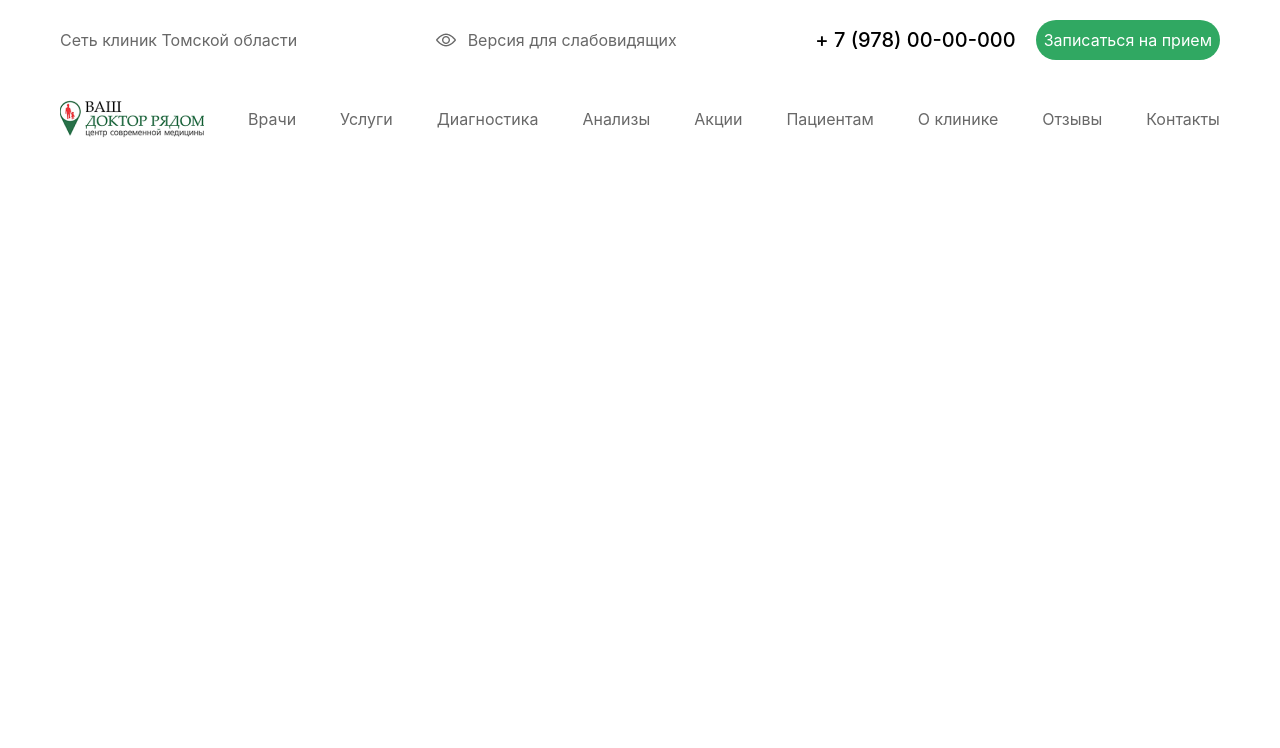
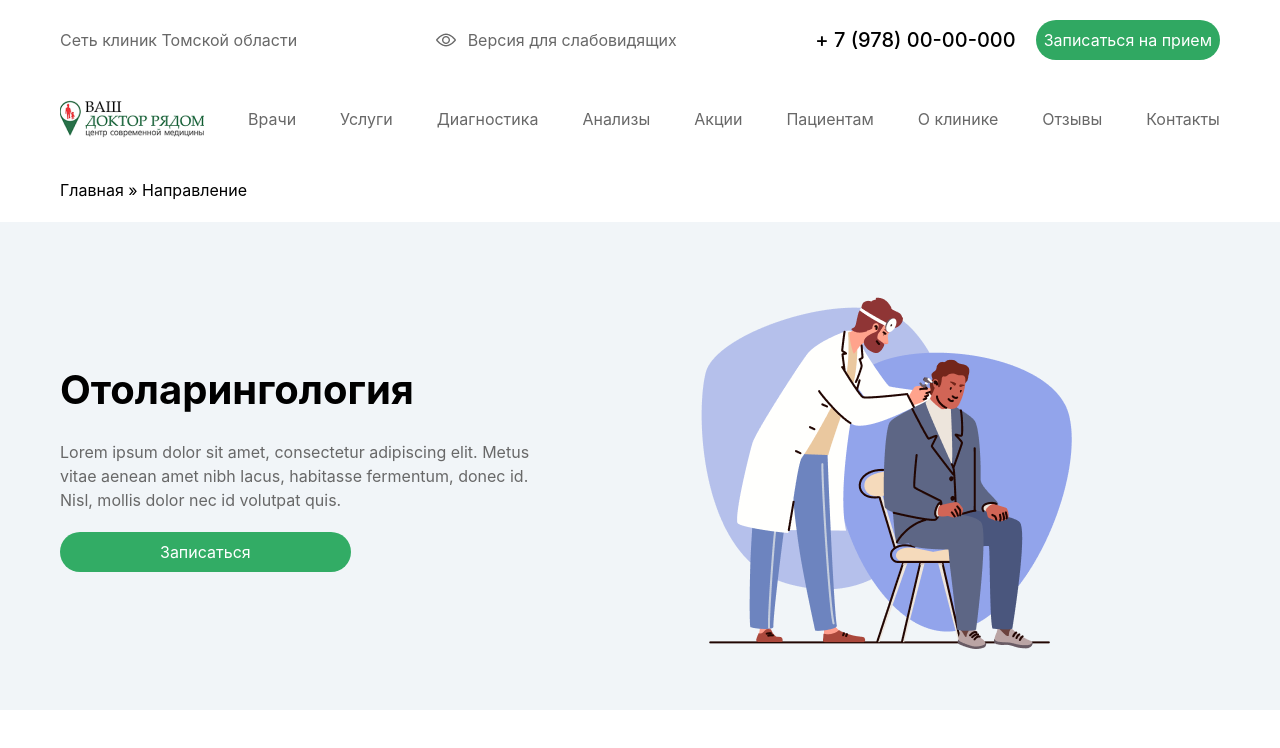
Before and after one commit to Abubakr-63/Main-Exam, a website: page src/Page2.html in a window 1280 px wide. Drawn offline with nearby package versions, Linux system fonts and the light colour scheme; files that its build step writes are made by us from their sources.

Commit message:
Feat: new page

```diff
--- a/src/Page2.html
+++ b/src/Page2.html
@@ -28,5 +28,21 @@
         <p class="md:block hidden">Контакты</p>
         <p class="md:hidden block text-[40px]">☰</p>
     </header>
+    <main>
+         <div class="flex items-center max-w-[1200px] m-auto p-5">
+            <p>Главная » Направление</p>
+        </div>
+        <section class="bg-[#F1F5F8]">
+        <div class="max-w-[1200px] m-auto p-5 flex md:flex-row flex-col items-start justify-between gap-3 md:items-center">
+        <aside>
+            <h1 class="text-[40px] font-bold">Отоларингология</h1>
+            <p class="my-5 text-[#686868]">Lorem ipsum dolor sit amet, consectetur adipiscing elit. Metus vitae aenean amet nibh lacus, habitasse fermentum, donec id. Nisl, mollis dolor nec id volutpat quis. </p>
+            <button class="bg-[#32AC65] md:block hidden rounded-full p-2 px-25 text-white ">Записаться</button>
+        </aside>
+        <img src="./images/Frame.png" alt="">
+        <button class="bg-[#32AC65] rounded-full p-2 px-25 text-white md:hidden block">Записаться</button>
+        </div>
+        </section>
+    </main>
 </body>
 </html>
```
Also changed, not shown: src/images/Frame.png (added).
